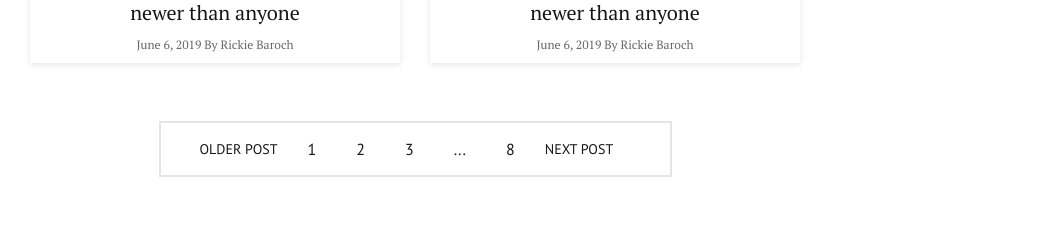
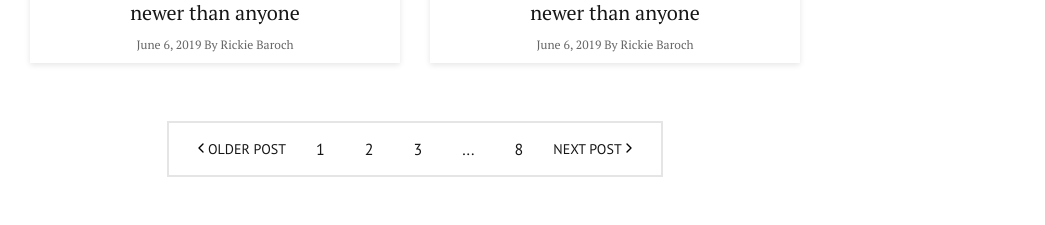
Before and after one commit to LexaSem1993/Fashion, a plain HTML site: page index.html in a window 1280 px wide. Shown: the part 3580-3805 px from the top of the page, without its empty margins (75-1120 px from the left). Drawn offline with Linux system fonts and the light colour scheme.

Commit message:
исправления 2

```diff
--- a/style/style.css
+++ b/style/style.css
@@ -210,7 +210,7 @@
     display: flex;
     outline: 2px #E5E5E5 solid;
     align-self: center;
-    max-width: 509px;
+    max-width: 492px;
     margin: 0 auto;
 }
 .pagination{
@@ -233,7 +233,7 @@
 }
 .older::before{
     position: absolute;
-    content: url(./img/arrow.svg);
+    content: url(../img/arrow.svg);
     transform: rotate(180deg);
     left: 29px;
     top: 17px;
@@ -241,14 +241,13 @@
 }
 .next::after{
     position: absolute;
-    content: url(./img/arrow.svg);
+    content: url(../img/arrow.svg);
     right: 29px;
     top: 17px;
     opacity: 1;
 }
 .next{
     padding-right: 39px;
-    content: url(/img/arrow.svg);
 }
 .pagination-link:hover{
     background-color: #C9A96E;
```
